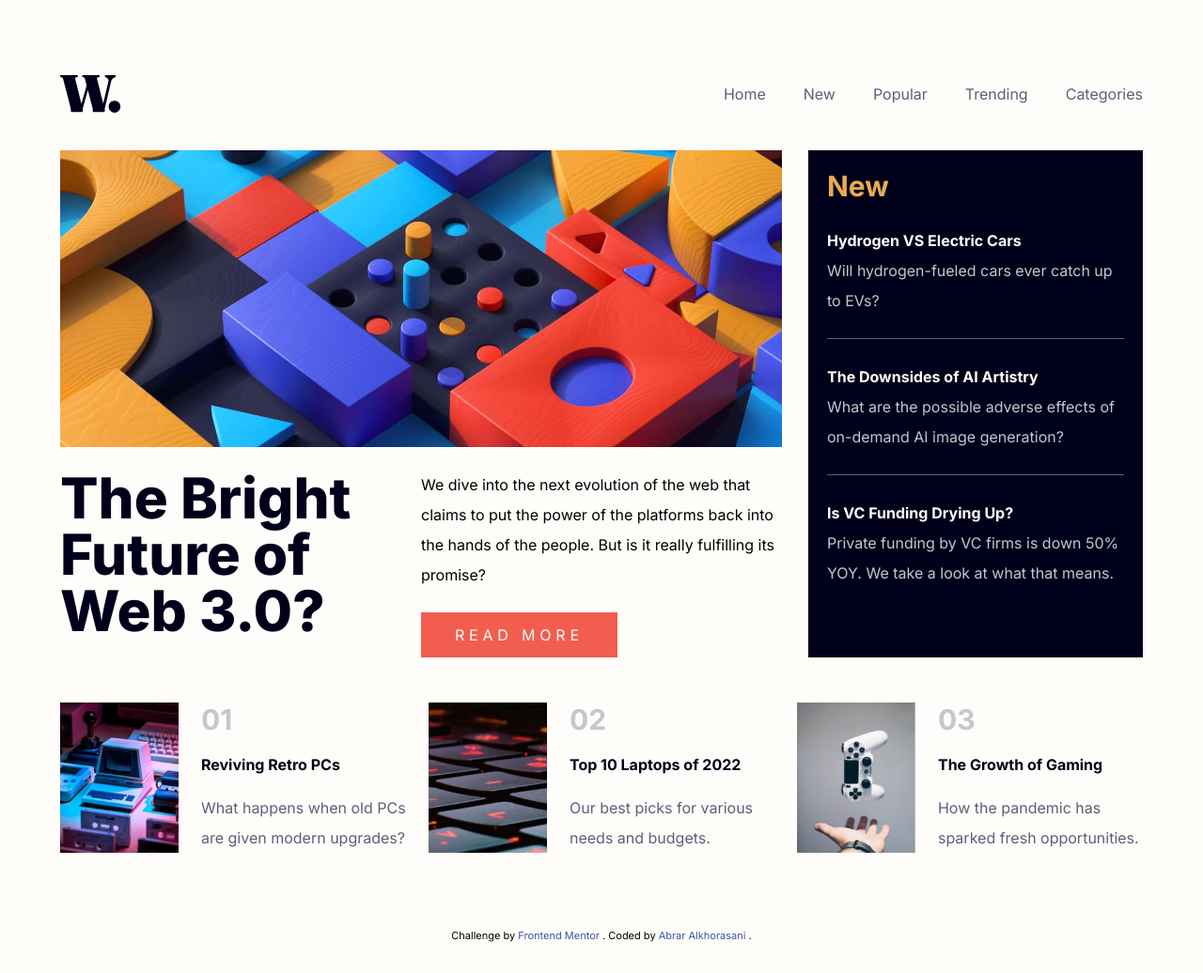
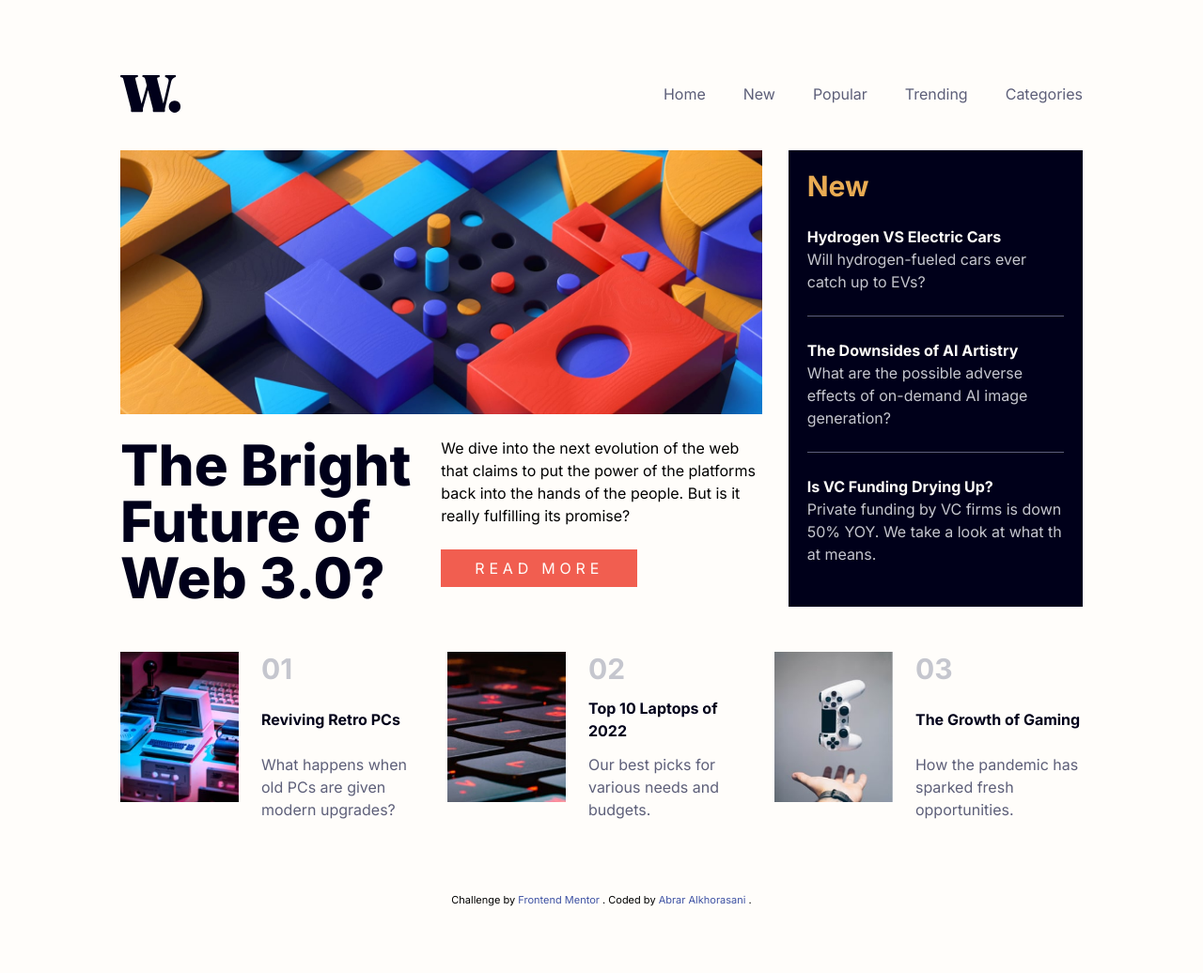
Before and after one commit to Abrar-Abdulwahed/news-homepage, a website: page index.html in a window 1280 px wide. Shown: the whole page at 94% size. After the commit the page ends 994 px from the top, so only its background shows below. Drawn offline with Linux system fonts and the light colour scheme.

Commit message:
refactor code

```diff
--- a/index.html
+++ b/index.html
@@ -18,8 +18,9 @@
     .attribution a { color: hsl(228, 45%, 44%); }
         </style>
     </head>
-    <body class="bg-offWhite font-body leading-8">
-        <nav class="container flex justify-between items-center mx-auto pb-10 pt-20" role="navigation">
+    <body class="bg-offWhite font-body leading-7 text-sm lg:text-base">
+        <div class="container mx-auto">
+            <nav class="flex justify-between items-center pb-10 pt-20" role="navigation">
                 <div class="logo">
                     <img src="./assets/images/logo.svg" alt="">
                 </div>
@@ -55,7 +56,7 @@
                     <a href="#" class="hover:text-softRed">Categories</a>
                 </div>
             </nav>
-        <header class="container grid md:grid-cols-3 md:space-x-7 mx-auto" role="banner">
+            <header class="grid md:grid-cols-3 md:space-x-7" role="banner">
                 <div class="flex flex-col md:col-span-2 space-y-6">
                     <picture>
                         <source srcset="./assets/images/image-web-3-desktop.jpg 600w" media="(min-width: 600px)">
@@ -94,7 +95,7 @@
                     </div>
                 </div>
             </header>
-        <section class="container mx-auto grid lg:grid-cols-3 gap-6 justify-items-stretch my-12" id="list">
+            <section class="grid lg:grid-cols-3 gap-5 justify-items-stretch my-12" id="list">
                 <div class="item flex gap-6">
                     <img src="./assets/images/image-retro-pcs.jpg" alt="retro image" class="h-40 object-cover">
                     <div class="flex flex-col justify-between">
@@ -146,6 +147,7 @@
                     .
                 </div>
             </footer>
+        </div>
         <script src="./assets/js/main.js"></script>
     </body>
 </html>
--- a/input.css
+++ b/input.css
@@ -2,6 +2,10 @@
 @tailwind base;
 @tailwind components;
 @tailwind utilities;
+
+.container {
+    width: clamp(200px, 80vw, 250vw);
+}
 
 /* Hamburger Menu */
 .hamburger {
--- a/tailwind.config.js
+++ b/tailwind.config.js
@@ -2,9 +2,6 @@
 module.exports = {
   content: ['./*.html'],
   theme: {
-    container: {
-      padding: 'clamp(20px, 5vw, 14vw)',
-    },
     extend: {
       colors: {
         softOrange: 'hsl(35, 77%, 62%)',
```
Also changed, not shown: assets/css/main.css. Lines whose indentation alone changed are shown as unchanged.
